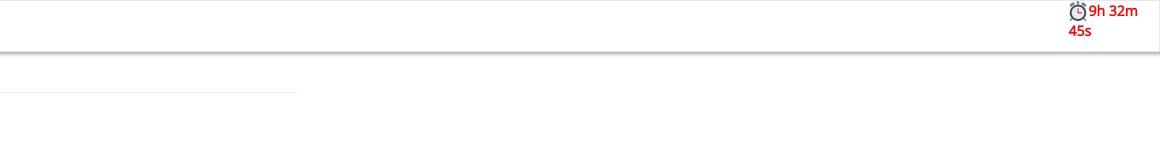
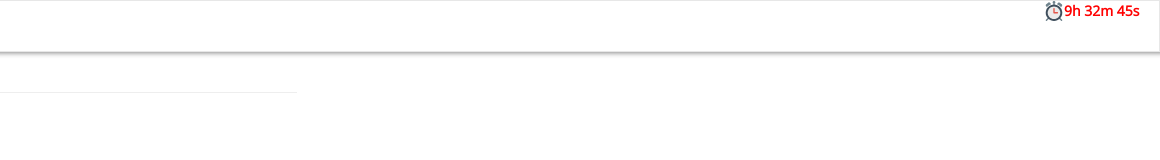
Before and after one commit to hemu2253/Quest, a plain HTML site: page test.html in a window 1280 px wide. Shown: the full height of the page, 120-1280 px from the left. Drawn offline with nearby package versions, Linux system fonts and the light colour scheme.

Commit message:
Update test.html

```diff
--- a/test.html
+++ b/test.html
@@ -9,15 +9,7 @@
     <link rel="stylesheet" href="./assets/css/style.css" type="text/css">
     <script src="https://ajax.googleapis.com/ajax/libs/jquery/3.2.1/jquery.min.js"></script>
     <script src="https://maxcdn.bootstrapcdn.com/bootstrap/3.3.7/js/bootstrap.min.js"></script>
-    <!-- <style>
-        .content {
-            width: auto;
-            height: 100px;
-            padding: 15px;
-            background-color: transparent;
-            box-shadow: 0 4px 8px 0 rgba(0, 0, 0, 0.2), 0 6px 20px 0 rgba(0, 0, 0, 0.19);
-        }
-    </style> -->
+
 
     <body>
         <nav class="navbar navbar-default" style="background-color: white">
@@ -25,7 +17,7 @@
                 <div class="navbar-header">
                     <a href="#"><img class="logo" src="./assets/img/logo.png" alt="GGK Tech"></a>
                 </div>
-                <div class="navbar-header navbar-right">
+                <div class="navbar-header navbar-right" style="width: 100px">
                     <img class="timer" src="./assets/img/timer.svg" alt="timer">
                     <p id="demo" style="color: red;font-weight:bold;"></p>
                     <!-- <button id="singlebutton" name="singlebutton" class="btn" style="background-color: green;color: white;">Button</button> -->
```
